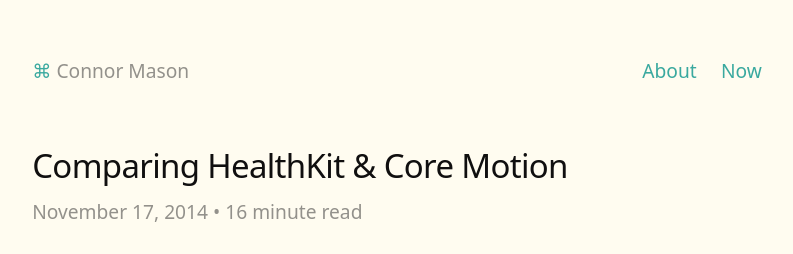
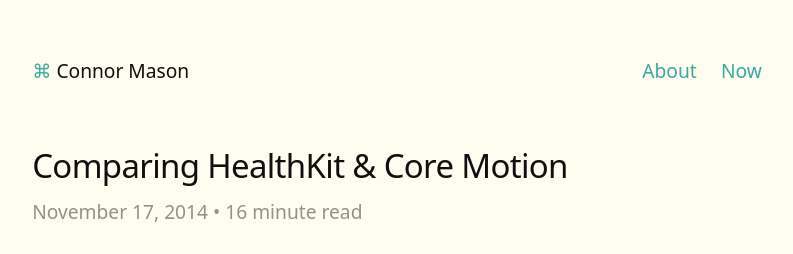
Before and after one commit to conmas/site, a Jekyll site: the page built from _posts/2014-11-17-healthkit-core-motion-ios-step-counting.md, in a window 1280 px wide. Shown: the top 254 px of the page, without its empty margins (243-1036 px from the left). Built offline with Jekyll 4.4.1, drawn with Linux system fonts in a browser that asks for light colours.

Commit message:
Update _style.scss

```diff
--- a/_sass/_style.scss
+++ b/_sass/_style.scss
@@ -1,21 +1,18 @@
-/* Default (light mode) colors */
-
 :root {
   color-scheme: light dark;
-  --color-paper: #FFFCF0;
-  --color-inset: #F3F0e5;
-  --color-text: #100F0F;
-  --color-subtext: #93918B;
-  --color-accent: #3AA99F;}
+  --paper: #FFFCF0;
+  --inset: #F3F0e5;
+  --text: #100F0F;
+  --subtext: #93918B;
+  --accent: #3AA99F;}
 
-/* Dark mode colors */
 @media (prefers-color-scheme: dark) {
   :root {
-    --color-paper: #100F0F;
-    --color-inset: #1C1B1A;
-    --color-text: #CECDC3;
-    --color-subtext: #706E69;
-    --color-accent: #24837B;
+    --paper: #100F0F;
+    --inset: #1C1B1A;
+    --text: #CECDC3;
+    --subtext: #706E69;
+    --accent: #24837B;
   }
 }
 
@@ -29,24 +26,22 @@
   line-height: 1.7;
   padding: 4vh 6vw;
   overflow-x: hidden;
-  color: var(--color-text);
+  color: var(--text);
   font-size: 1rem;
   max-width: 38em;
-  background: var(--color-paper);
+  background: var(--paper);
 
-  @media (min-width: 820px) {
-    font-size: 1.2rem;
-  }
+  @media (min-width: 820px) { font-size: 1.2rem; }
 }
 
 time {
   display: block;
-  color: var(--color-subtext);
+  color: var(--subtext);
   margin: 0.5em 0 1em;
 }
 
 .caption {
-  color: var(--color-subtext);
+  color: var(--subtext);
   font-size: 0.9rem;
   line-height: 1.5;
   padding: 0em 4vw 2em;
@@ -56,19 +51,19 @@
 }
 
 .footnotes, .toot-details {
-  color: var(--color-subtext);
+  color: var(--subtext);
   font-size: 0.9rem;
   line-height: 1.5;
 }
 
 #site-title {
-  color: var(--color-subtext) !important;
+  color: var(--text) !important;
 }
 
 footer {
   margin: 2em 0;
   font-size: 0.8em;
-  color: var(--color-subtext);
+  color: var(--subtext);
   padding-top: 1em;
 }
 
@@ -85,11 +80,9 @@
   padding: 1.5em;
   margin: 0;
   font-size: 0.88em;
-  background: var(--color-inset);
+  background: var(--inset);
   border-radius: $border-radius;
-  p {
-    margin: 0;
-  }
+  p { margin: 0; }
 }
 
 hr {
@@ -97,15 +90,10 @@
   border: 0;
   height: 1px;
   margin: 1.5em 0;
-  background: var(--color-subtext);
+  background: var(--subtext);
 }
 
-h1,
-h2,
-h3,
-h4,
-h5,
-h6 {
+h1, h2, h3, h4, h5, h6 {
   line-height: 1.3;
   margin-bottom: 0;
   padding-bottom: 0;
@@ -153,31 +141,22 @@
 }
 
 content {
-  h2 {
-    margin-top: 2em;
-  }
-  h1 + h2,
-  h2 + h3 {
-    margin-top: 1em;
-  }
-  h3 {
-    margin-top: 1.5em;
-  }
+  h2 { margin-top: 2em; }
+  h1 + h2, h2 + h3 { margin-top: 1em; }
+  h3 { margin-top: 1.5em; }
 }
 
 a {
   transition: background 300ms;
   text-decoration: none;
-  color: var(--color-accent);
+  color: var(--accent);
   &:hover {
-    color: var(--color-text);
-    background: var(--color-inset);
+    color: var(--text);
+    background: var(--inset);
   }
 }
 
-nav {
-  margin: 1em 0 3em;
-}
+nav { margin: 1em 0 3em; }
 
 #notes-entry-container {
   display: grid;
@@ -196,17 +175,13 @@
 .toot-body p { margin-bottom: none; }
 .toot-details { margin-top: none; }
 
-table {
-  text-align: left;
-  font-size: 0.75em;
-}
-
+table { text-align: left; font-size: 0.75em; }
 th { margin-top: 5px !important; }
-tr { border-top: 1px solid var(--color-subtext) !important; }
+tr { border-top: 1px solid var(--subtext) !important; }
 td { margin-right: 5px !important; }
 
 .invalid-link {
-  color: var(--color-subtext);
+  color: var(--subtext);
   cursor: help;
   background: #fafafa;
   padding: 0 0.1em;
```
